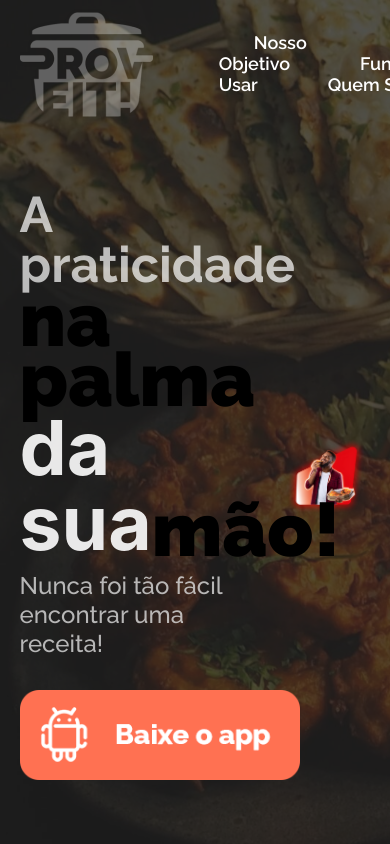
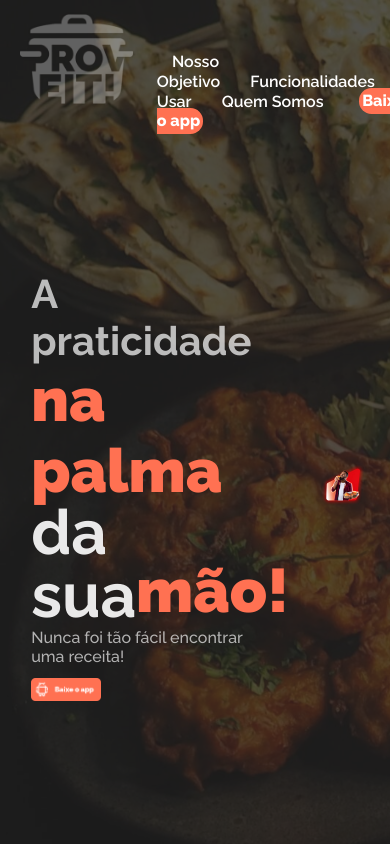
Before and after one commit to Taviin7/Proveit_Landing_Pages, a React (Create React App) app: page / in a window 390 px wide. Shown: the top 844 px of the page. Built offline with nearby package versions, Linux system fonts and the light colour scheme.

Commit message:
tela home 100% reformulada

```diff
--- a/src/Components/Home/Home.css
+++ b/src/Components/Home/Home.css
@@ -2,7 +2,6 @@
   height: 100vh;
   width: 100%;
   display: flex;
-/*   flex-direction: column; */
 }
 
 .fundo {
@@ -49,7 +48,6 @@ header {
 }
 
 .container_nav{
-  width: 100%;
   height: 20%;
 }
 
@@ -88,28 +86,34 @@ header {
   color: #FF7152;
 }
 
-.container{
+.container_main{
   width: 100%;
   height: 100%;
   display: flex;
   align-items: center;
-  flex-direction: row;
-  justify-content: space-between;
 }
 
-.section1 .titleBox1 {
+.section1 .container {
   display: flex;
   flex-direction: column;
   justify-content: space-between;
-  width: 55%;
-  margin-left: 5%;
+  width: 60%;
+  margin-left: 8%;
+}
+
+.section1 .titleBox1{
+  display: flex;
+  flex-direction: column;
+  justify-content: space-around;
+  width: 51%;
 }
 
 .titleBox2{
-  width: 64%;
+  width: 65.5%;
   display: flex;
   flex-direction: row;
   justify-content: space-between;
+  margin-top: -2%;
 }
 
 .wordmao{
@@ -120,7 +124,6 @@ header {
 
 .font-WhiteOpace {
   font-family: 'raleway-bold';
-  text-align: left;
   font-size: 250%;
   opacity: 70%;
   color: #fff;
@@ -130,21 +133,23 @@ header {
   font-size: 380%;
   color: #FF7152;
   font-family: "raleway-black";
-  /* z-index: 2; */
 }
 
 .font-White {
+  display: flex;
+  flex-direction: column;
+  justify-content: center;
   font-size: 389%;
-  opacity: 90%;
   color: #fff;
+  font-family: 'raleway-bold';
 }
 
 .subtitleBox {
   font-family: 'raleway-medium';
   font-size: 100%;
-/*   opacity: 80%; */
-  margin-top: 5%;
+  margin-top: 1%;
   color: #fff;
+  opacity: 66%;
 }
 
 .BtnDownload {
@@ -153,14 +158,13 @@ header {
 }
 
 .imgBox {
-  width: 30%;
-  margin-right: 5%;
-  margin-bottom: 4%;
+  width: 29%;
 }
 
 .section1 .imgBox img {
-  height: 10%;
-  width: 150%;
+  height: 0%;
+  width: 180%;
+  margin-right: 10%;
 }
 
 
@@ -169,16 +173,13 @@ header {
   .section1 {
     height: 100vh;
     width: 100%;
-    background-size: cover;
     display: flex;
-    flex-direction: column;
   }
 
   .fundo {
     background-repeat: no-repeat;
     height: 100vh;
     width: 100%;
-    background-size: cover;
     display: flex;
     flex-direction: column;
   }
@@ -196,38 +197,40 @@ header {
     filter: brightness(25%) opacity(90%);
   }
 
+
   header {
     width: 100%;
     height: 15%;
-    border-radius: 0px 0px 0px 110px;
     display: flex;
-    flex-direction: row;
-    align-items: center;
   }
 
   .logo {
-    height: 133px;
-    align-items: self-start;
+    height: 90%;
     margin-left: 5%;
-    margin-right: 17%;
+    margin-right: 6%;
+    margin-top: 0.5%;
   }
 
-  ul {
+  .navegation {
     display: flex;
-    font-family: "raleway";
+    width: 100%;
+    flex-direction: column;
+    justify-content: center;
+
+  }
+
+  .container_nav{
+    height: 20%;
   }
 
   .ancoras {
-    font-size: large;
-    margin: 0 20px;
+    font-size: 24;
+    margin: 4%;
     color: #fff;
     font-family: 'raleway-semibold';
-    padding: 15px;
+    padding: 5px;
     border-radius: 8px;
-    list-style-type: none;
     transition: 0.2s;
-    text-align: center;
-    text-decoration: none;
   }
 
   .ancoras:hover {
@@ -236,52 +239,53 @@ header {
     color: #FF7152;
   }
 
-  .Baixar {
+  .baixeoapp {
     color: #fff;
-    padding: 18px 35px;
+    padding: 1.3%;
     background-color: #FF7152;
     border-radius: 40px;
-    font-size: large;
+    font-size: 24;
     text-align: center;
-    list-style-type: none;
-    box-shadow: 3px 6px 6px -2px rgba(0, 0, 0, 0.1);
-    -webkit-box-shadow: 3px 6px 6px -2px rgba(0, 0, 0, 0.1);
-    -moz-box-shadow: 3px 6px 6px -2px rgba(0, 0, 0, 0.1);
     transition: 0.2;
-    margin-left: 10cm;
+    margin-left: 8%;
     text-decoration: none;
     font-family: "raleway-extrabold";
   }
 
-  .Baixar:hover {
+  .section1 .baixeoapp:hover {
     transition: 0.2;
     background-color: #fff;
-    color: #ff715282;
+    color: #FF7152;
   }
 
-  .container{
+  .container_main{
     width: 100%;
-    height: 800px;
+    height: 100%;
     display: flex;
     align-items: center;
-    flex-direction: row;
-    justify-content: space-between;
   }
 
-  .titleBox1 {
-    flex: 50%;
-    margin-left: 5%;
+  .section1 .container {
     display: flex;
-    text-align: left;
     flex-direction: column;
-    justify-content: center;
+    justify-content: space-between;
+    width: 60%;
+    margin-left: 8%;
+  }
+
+  .section1 .titleBox1{
+    display: flex;
+    flex-direction: column;
+    justify-content: space-around;
+    width: 51%;
   }
 
   .titleBox2{
-    width: 66%;
+    width: 65.5%;
     display: flex;
     flex-direction: row;
     justify-content: space-between;
+    margin-top: -2%;
   }
 
   .wordmao{
@@ -292,60 +296,48 @@ header {
 
   .font-WhiteOpace {
     font-family: 'raleway-bold';
-    text-align: left;
-    font-style: Medium;
-    font-size: 50px;
+    font-size: 250%;
     opacity: 70%;
-    line-height: 45px;
-    line-height: 100%;
     color: #fff;
-    font-weight: 600;
   }
 
   .fontOrange {
-    font-size: 75px;
-    line-height: 80%;
-    color: #000000;
+    font-size: 380%;
+    color: #FF7152;
     font-family: "raleway-black";
-    font-style: inherit;
-    z-index: 2;
   }
 
   .font-White {
-    font-size: 75px;
-    opacity: 90%;
-    line-height: 45px;
-    line-height: 100%;
+    display: flex;
+    flex-direction: column;
+    justify-content: center;
+    font-size: 389%;
     color: #fff;
+    font-family: 'raleway-bold';
   }
 
   .subtitleBox {
     font-family: 'raleway-medium';
-    font-style: Medium;
-    font-size: 150%;
-    opacity: 80%;
-    margin-top: 5%;
-    color: #dddddd;
+    font-size: 100%;
+    margin-top: 1%;
+    color: #fff;
+    opacity: 66%;
   }
 
   .BtnDownload {
-    width: 280px;
-    height: 90px;
-    margin-top: 15%;
+    width: 30%;
+    margin-top: 5%;
   }
 
   .imgBox {
-    display: flex;
-    margin-left: 20%;
-    margin-right: 5%;
-    justify-content: flex-end;
+    width: 29%;
   }
 
-  .imgBox img {
-    height: 800px;
-    width: 800px;
+  .section1 .imgBox img {
+    height: 0%;
+    width: 180%;
+    margin-right: 10%;
   }
-
 }
 
 /* Estilos para tablet */
--- a/src/Components/Home/Home.jsx
+++ b/src/Components/Home/Home.jsx
@@ -24,10 +24,12 @@ export default function Home() {
             </div>
           </nav>
         </header>
-        <div className="container">
-          <div className="titleBox1">
-            <h1 className="font-WhiteOpace">A praticidade</h1>
-            <h1 className="fontOrange">na palma </h1>
+        <div className="container_main">
+          <div className="container">
+            <div className="titleBox1">
+              <h1 className="font-WhiteOpace">A praticidade</h1>
+              <h1 className="fontOrange">na palma </h1>
+            </div>
             <div className="titleBox2">
               <h1 className="font-White">da sua</h1>
               <div className="wordmao">
```
